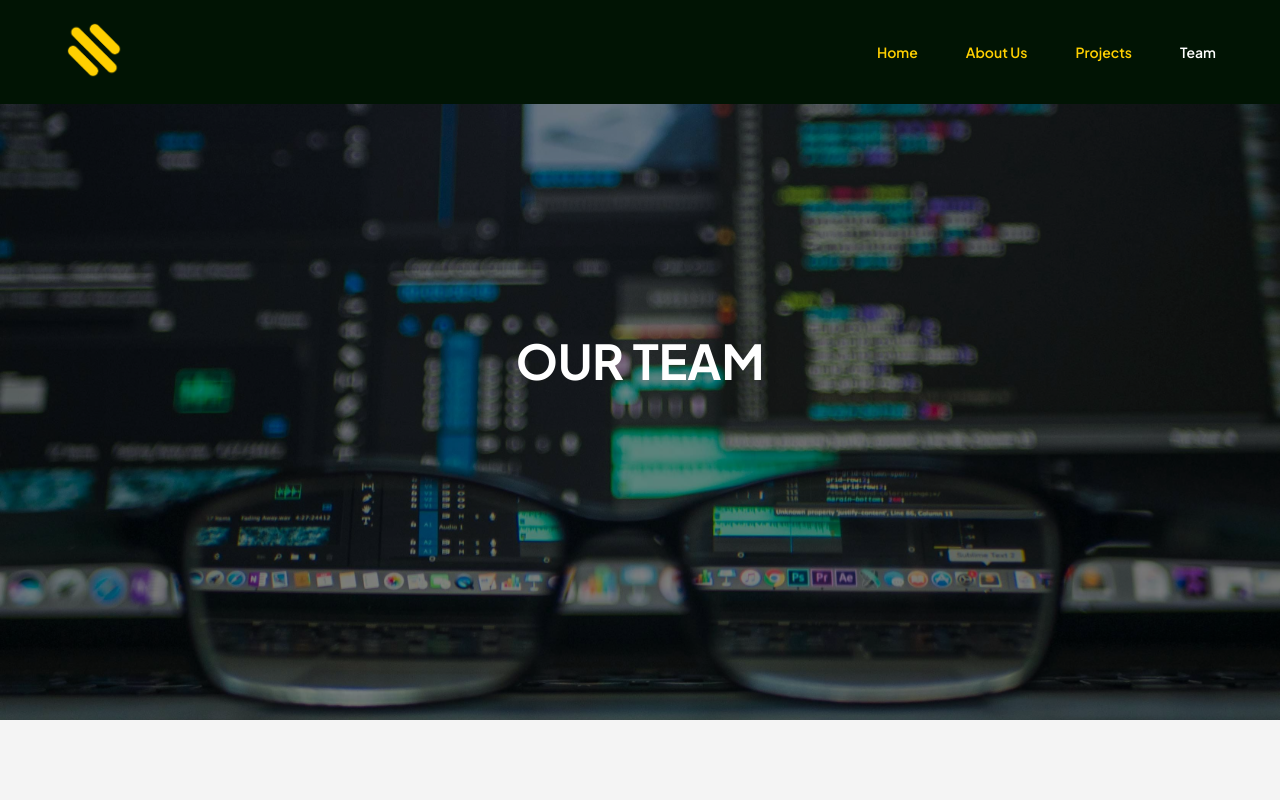
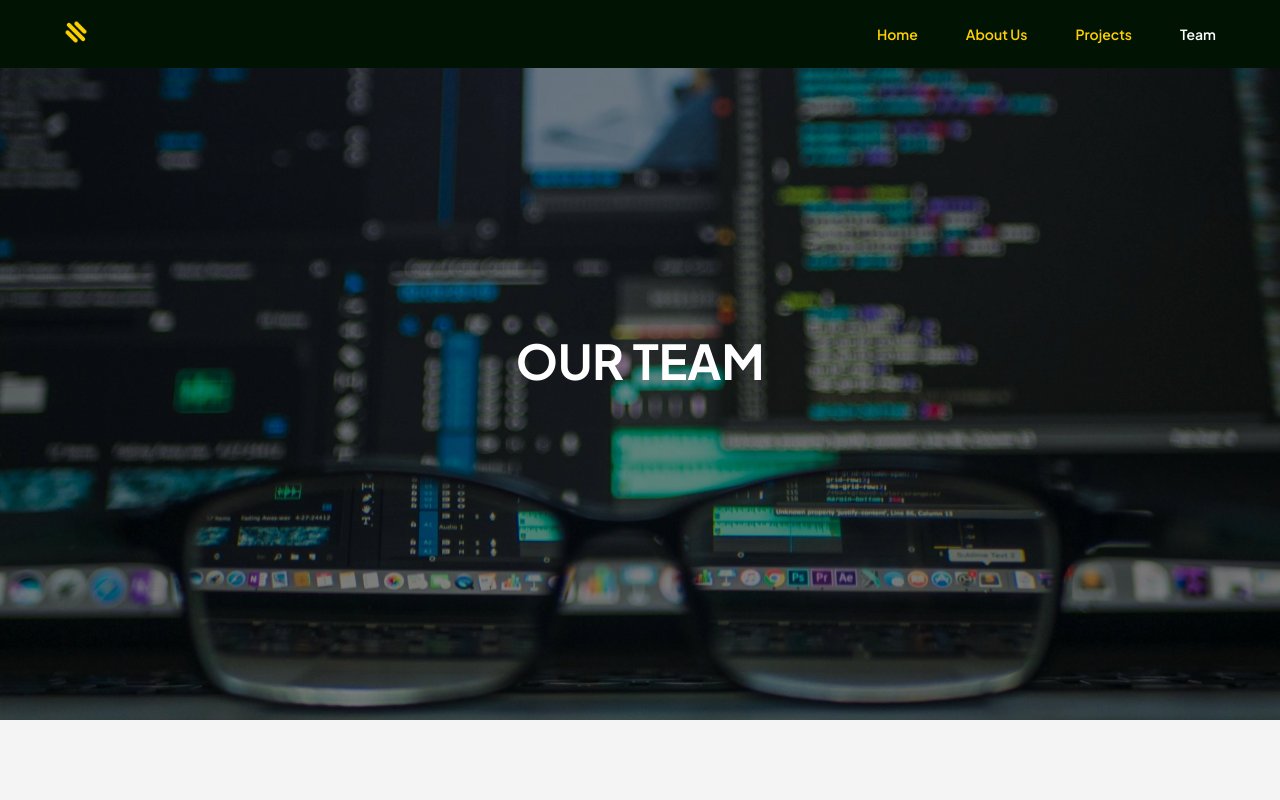
Before and after one commit to Ibeneme/Boringthinkers, a React (Vite) app: page /team in a window 1280 px wide. Shown: the top 800 px of the page. Built offline with nearby package versions, Linux system fonts and the light colour scheme.

Commit message:
first commit

```diff
--- a/src/Components/BlogHero/BlogHero.css
+++ b/src/Components/BlogHero/BlogHero.css
@@ -1,6 +1,6 @@
 .blog-hero {
   position: relative;
-  background: url('../../assets//images/snips/code.jpg') no-repeat center center fixed;
+  background: url('../../assets/images/snips/code.jpg') no-repeat center center fixed;
   background-size: cover;
   background-attachment: fixed;
   /* Enables the parallax effect */
--- a/src/Components/Navbar/Navbar.css
+++ b/src/Components/Navbar/Navbar.css
@@ -20,9 +20,7 @@
 }
 
 /* Logo */
-.logo img {
-    height: 60px;
-}
+
 
 /* Navigation Links */
 .nav-links {
--- a/src/Components/Navbar/Navbar.tsx
+++ b/src/Components/Navbar/Navbar.tsx
@@ -17,7 +17,7 @@ const Navbar = () => {
             src={logo}
             alt="Logo"
             className="clipped-image"
-            // style={{ height: 38 }}
+            style={{ height: 24 }}
           />
         </NavLink>
 
```
Also changed, not shown: 1 other file (tests, documents, lock files or other folders).
